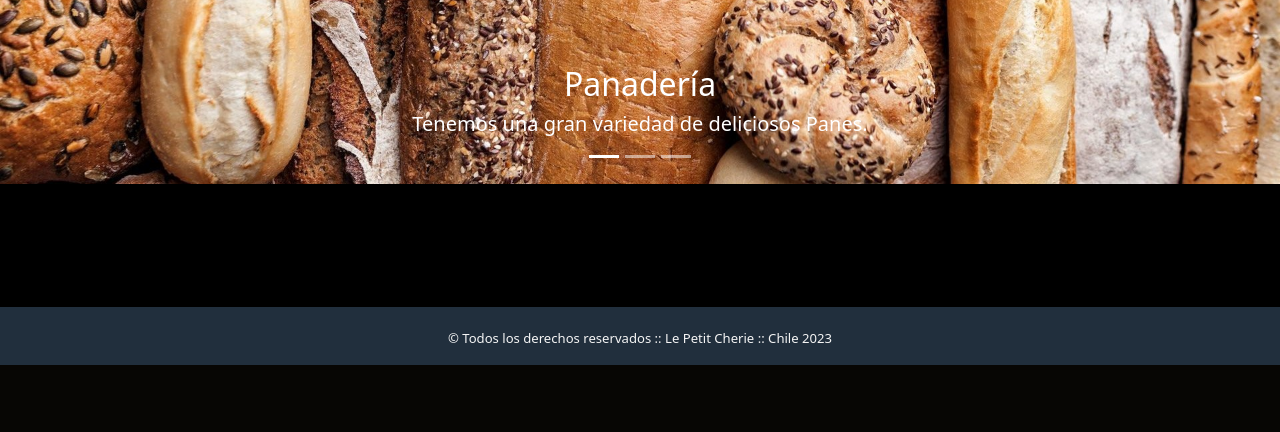
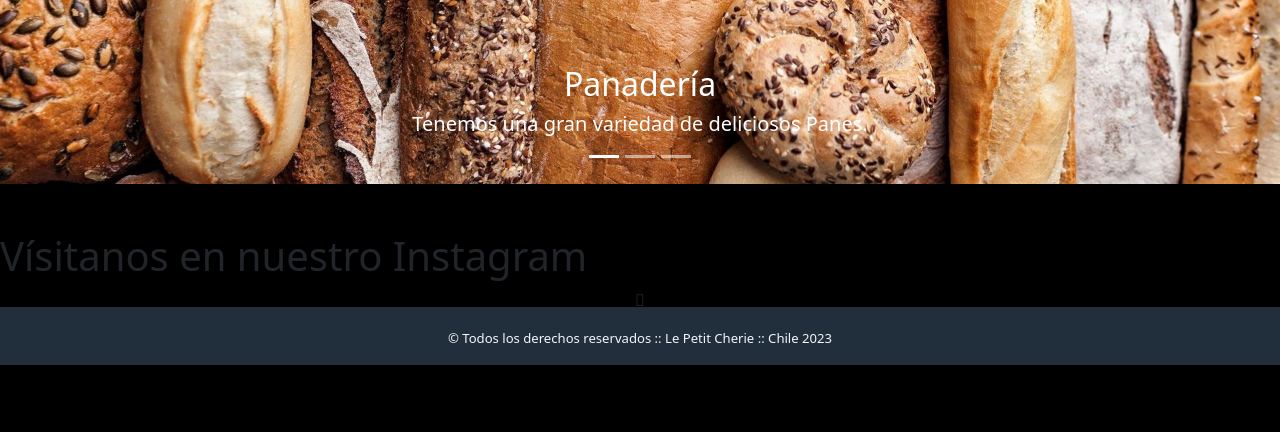
Before and after one commit to eypino/django-petit-cherie, a Django app: page / in a window 1280 px wide. Shown: the part 435-867 px from the top of the page. Before the commit the page ends 800 px from the top, so only its background shows below. Run offline with Django 4.2, Linux system fonts and the light colour scheme.

Commit message:
subida de codigo de api instagram

```diff
--- a/petit_cherie/tienda/templates/index.html
+++ b/petit_cherie/tienda/templates/index.html
@@ -91,6 +91,29 @@
 	</div>
 	<br><br>
 	</section>
+	<section id="feed-contenedor">
+		<h1>Vísitanos en nuestro Instagram</h1>
+		<center>
+			<div class="galeria-principal">
+				<div class="chevron">
+					<span id="prev" class="material-icons">
+						&#xe5cb;
+					</span>
+				</div>
+				<div class="contenedor-galeria">
+					<div id="insta">
+					</div>
+				</div>
+				<div class="chevron">
+					<span id="next" class="material-icons">
+						&#xe5cc;
+					</span>
+				</div>
+
+			</div>
+			<br><br><br><br>
+		</center>
+	</section>
 	<footer class="fixed-bottom" style="display:grid;  width:100%; align-self: baseline">
 		<div class="container">
 			<br>
```
